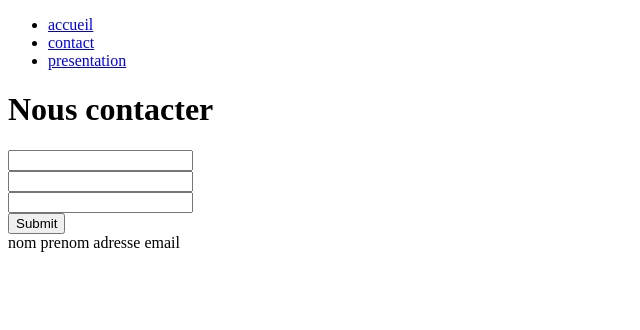
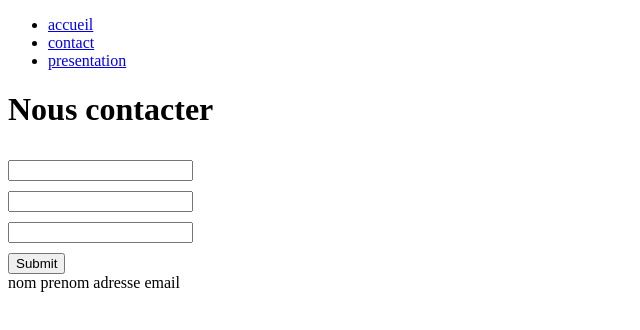
Before and after one commit to vinhW/decouverte-git, a plain HTML site: page contact.html in a window 1280 px wide. Shown: the whole page, without its empty margins (0-640 px from the left). Drawn offline with Linux system fonts and the light colour scheme.

Commit message:
ajout css forme

```diff
--- a/contact.html
+++ b/contact.html
@@ -7,7 +7,9 @@
     <meta http-equiv="X-UA-Compatible" content="ie=edge">
     <title>contact</title>
     <style>
-
+        input {
+            margin-top: 10px;
+        }
     </style>
 </head>
 <!--  -->
```
